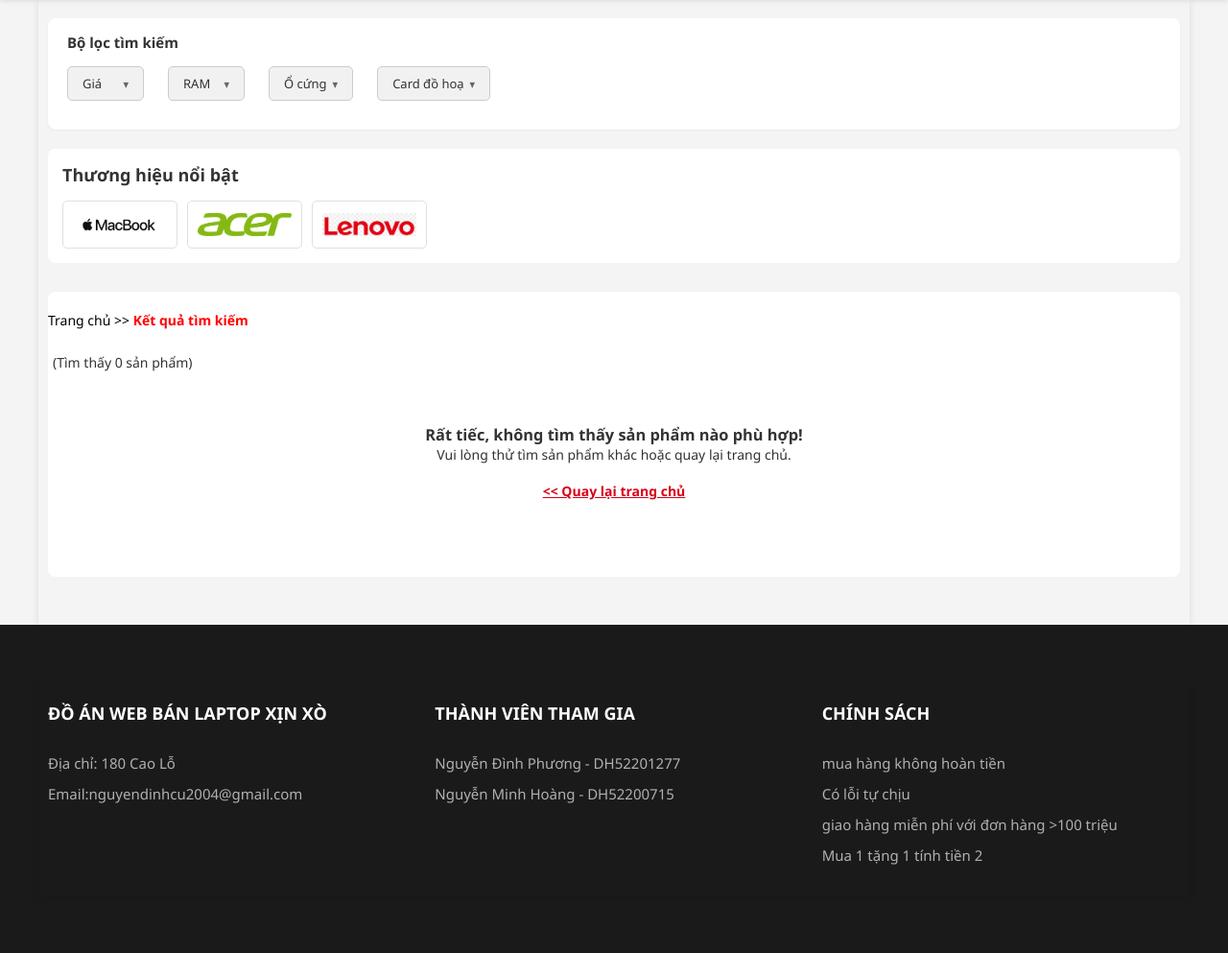
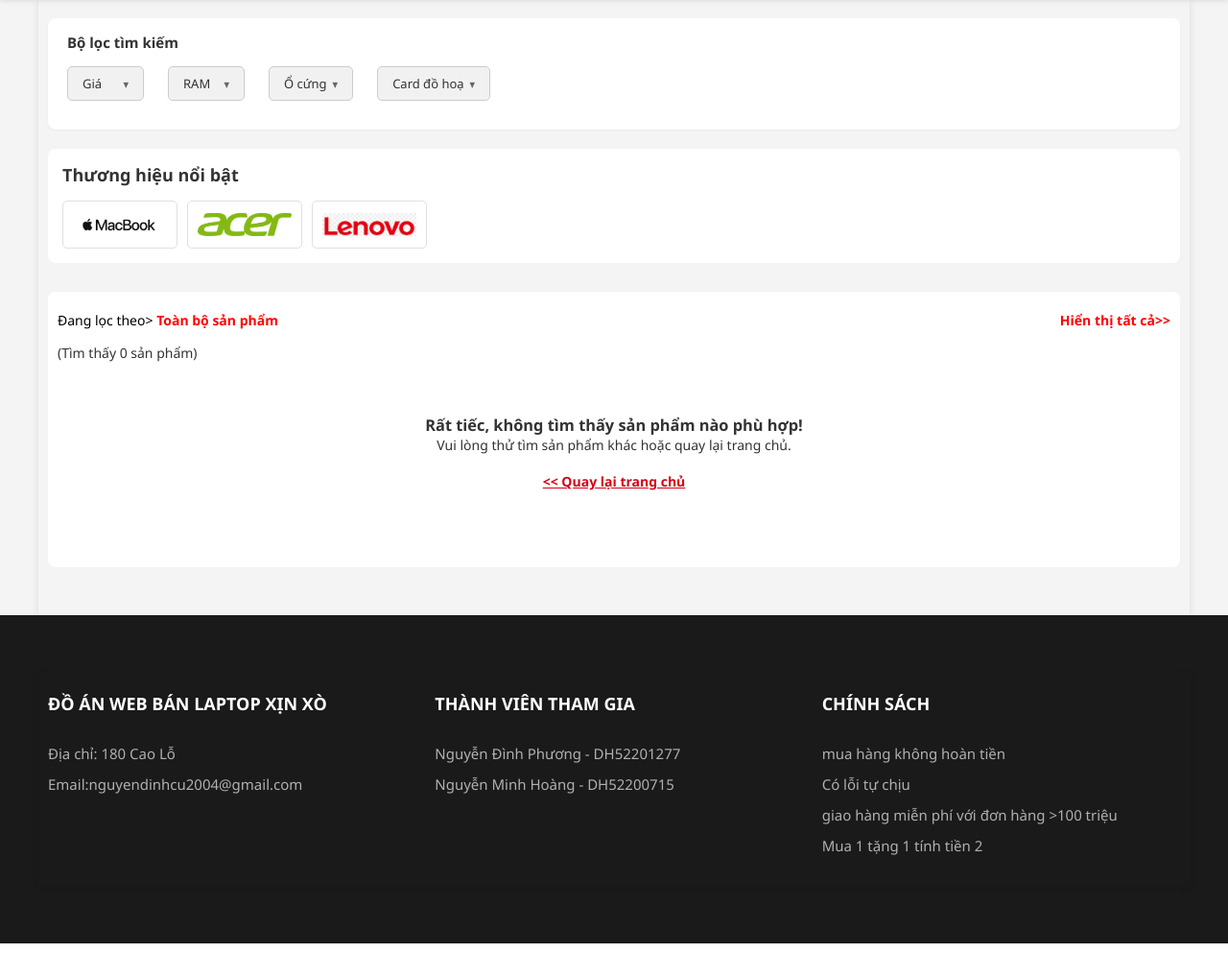
Before and after one commit to DPSgion/WebBanLapTop_THWeb, a PHP site: page /pages/timkiem.php in a window 1280 px wide. Shown: the part 150-1143 px from the top of the page at 96% size. Run offline with PHP 8.4, Linux system fonts and the light colour scheme; tables that the repository leaves empty or names only in its code hold one stand-in row (values such as "Sample post").

Commit message:
Hoàn thành chức năng tìm kiếm ở trang tìm kiếm

```diff
--- a/project/assets/css/style.css
+++ b/project/assets/css/style.css
@@ -1272,15 +1272,26 @@
 /* Tìm kiếm */
 /* ================= */
 .breadcrumb{
-    margin: 20px 0;
+    margin: 20px 0 10px 10px;
+    display: flex;
+    justify-content: space-between;
+}
+.breadcrumb-trai{
+    color: black;
+}
+.breadcrumb-trai b{
     color: red;
 }
-.breadcrumb a{
-    color: black;
+.breadcrumb-phai a{
+    color: red;
     text-decoration: none;
+    padding: 10px;
+    font-weight: bold;
+
+
 }
 .cat-view-all{
-    padding: 5px;
+    padding: 5px 10px;
 }
 
 .not-found-box{
--- a/project/includes/functions.php
+++ b/project/includes/functions.php
@@ -40,22 +40,9 @@
     return $stmt->fetchAll(PDO::FETCH_ASSOC);
 }
 
-// 4. Hàm lấy Sản phẩm Gaming
-function getSanphamGaming($pdo) {
-    $sql = "SELECT sp.*, h.urlhinh, MIN(lc.giatien) as gia_thap_nhat
-            FROM san_pham sp
-            LEFT JOIN hinh h ON sp.masanpham = h.masanpham
-            JOIN cau_hinh lc ON sp.masanpham = lc.masanpham
-            WHERE sp.tensanpham LIKE '%Gaming%' OR sp.vga LIKE '%RTX%'
-            GROUP BY sp.masanpham
-            LIMIT 5";
 
-    $stmt = $pdo->prepare($sql);
-    $stmt->execute();
-    return $stmt->fetchAll(PDO::FETCH_ASSOC);
-}
 
-// 9. Hàm tìm kiếm và lọc sản phẩm nâng cao (Đã cập nhật)
+//  Hàm tìm kiếm và lọc sản phẩm nâng cao (Đã cập nhật)
 function timKiemSanPham($pdo, $tuKhoa = null, $hang = null, $mucGia = null, $ram = null, $ocung = null, $vga = null) {
     // Join bảng cau_hinh để lọc RAM, Giá, Ổ cứng
     // Join bảng hinh để lấy ảnh
@@ -125,4 +112,19 @@
     $stmt->execute($params);
     return $stmt->fetchAll(PDO::FETCH_ASSOC);
 }
+
+// 10. Hàm hỗ trợ tạo Link Xóa bộ lọc
+// Hàm này sẽ lấy URL hiện tại, xóa bỏ tham số $keyToRemove và trả về URL mới
+function createLinkWithout($keyToRemove) {
+    $params = $_GET; // Lấy tất cả tham số trên URL hiện tại
+
+    // Nếu tham số đó tồn tại thì xóa nó đi
+    if (isset($params[$keyToRemove])) {
+        unset($params[$keyToRemove]);
+    }
+
+    // Nếu còn tham số khác thì nối lại thành chuỗi (VD: ?hang=Acer&gia=15-20)
+    // Nếu không còn tham số nào thì trả về trang gốc timkiem.php
+    return count($params) > 0 ? 'timkiem.php?' . http_build_query($params) : 'timkiem.php';
+}
 ?>
--- a/project/index.php
+++ b/project/index.php
@@ -10,7 +10,7 @@
 
 
 // 1. Lấy TẤT CẢ tham số từ URL
-$tuKhoa = $_GET['tukhoa'] ?? null;
+$tuKhoa = $_GET['tuKhoa'] ?? null;
 $hang = $_GET['hang'] ?? null;
 $gia = $_GET['gia'] ?? null;
 $ram = $_GET['ram'] ?? null;
--- a/project/pages/timkiem.php
+++ b/project/pages/timkiem.php
@@ -8,32 +8,40 @@
 
 // 2. Nhận dữ liệu từ URL
 // Sử dụng toán tử ?? null để tránh lỗi nếu không có tham số
-$tuKhoa = $_GET['tukhoa'] ?? null;
+$tuKhoa = $_GET['tuKhoa'] ?? null;
 $hang = $_GET['hang'] ?? null;
 $gia = $_GET['gia'] ?? null;
 $ram = $_GET['ram'] ?? null;
 $ocung = $_GET['ocung'] ?? null;
 $vga = $_GET['vga'] ?? null;
 
-
 // Gọi hàm tìm kiếm lấy danh sách sản phẩm
 $dsKetQua = timKiemSanPham($pdo, $tuKhoa, $hang, $gia, $ram, $ocung, $vga);
 
 // Xử lý tiêu đề hiển thị
-$tieuDe = "Kết quả tìm kiếm"; // Mặc định
+$tieuDe = "Toàn bộ sản phẩm"; // Mặc định
 
+// Hiển thị tiêu đề
 if ($tuKhoa)
     $tieuDe = "Tìm kiếm: " . htmlspecialchars($tuKhoa);
 if ($hang)
     $tieuDe = "Laptop hãng " . htmlspecialchars($hang);
-if ($gia)
-    $tieuDe = "Mức giá: " . str_replace('-', ' đến ', $gia) . " triệu";
+if ($gia) {
+    if ($gia == 'duoi-15') {
+        $tieuDe = "Mức giá: Dưới 15 triệu";
+    } elseif ($gia == 'tren-20') {
+        $tieuDe = "Mức giá: Trên 20 triệu";
+    } else {
+        // Trường hợp 15-20
+        $tieuDe = "Mức giá: " . str_replace('-', ' - ', $gia) . " triệu";
+    }
+}
 if ($ram)
     $tieuDe = "Laptop RAM " . htmlspecialchars($ram);
 if ($ocung)
     $tieuDe = "Laptop ổ cứng " . htmlspecialchars($ocung);
 if ($vga)
-    $tieuDe = "Laptop Card đồ họa " . htmlspecialchars(strtoupper($vga));
+    $tieuDe = "Laptop có Card đồ họa " . htmlspecialchars(strtoupper($vga));
 ?>
 
 <!DOCTYPE html>
@@ -118,7 +126,12 @@
             <!-- Hiển thị Sản phẩm -->
 
             <div class="breadcrumb">
-                <a href="../index.php">Trang chủ >></a> <b><?php echo $tieuDe; ?></b>
+                <div class="breadcrumb-trai">
+                    Đang lọc theo>  <b><?php echo $tieuDe; ?></b>
+                </div>
+                <div class="breadcrumb-phai">
+                    <a href="timkiem.php">Hiển thị tất cả>></a>
+                </div>
             </div>
 
             <div class="cat-view-all">(Tìm thấy <?php echo count($dsKetQua); ?> sản phẩm)</div>
```
